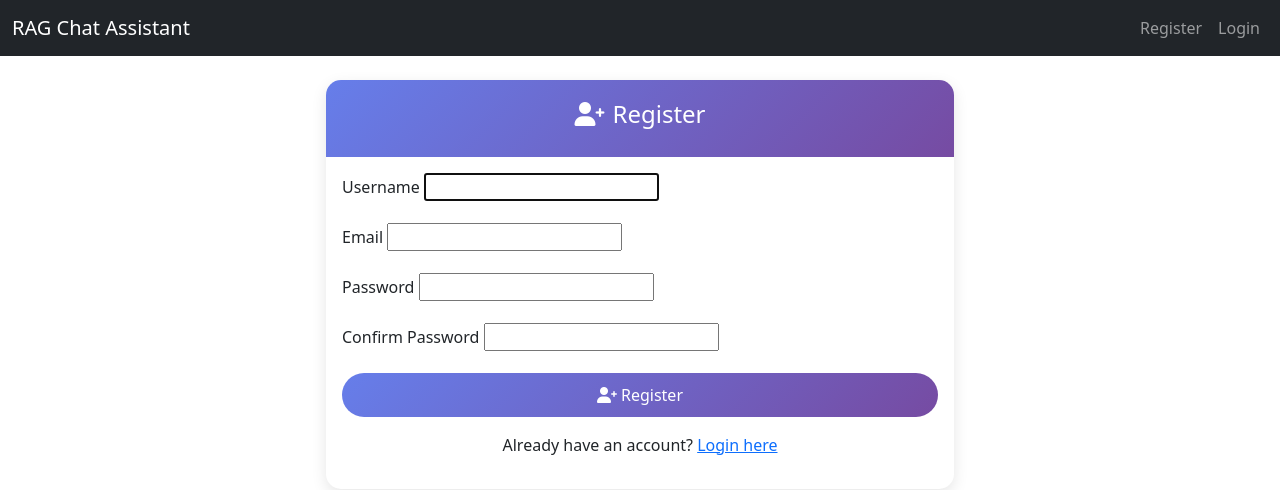
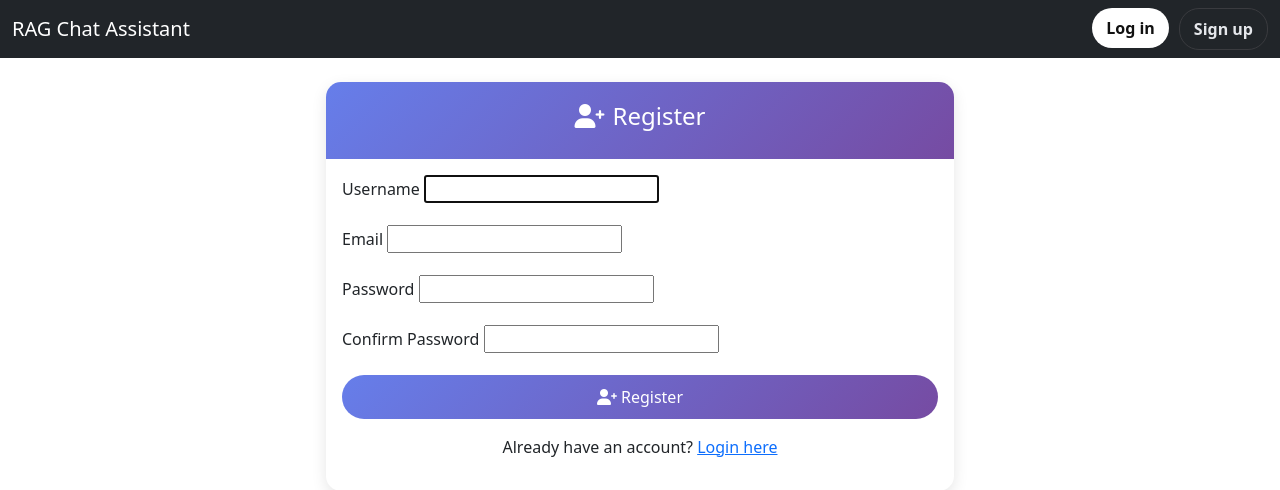
Before and after one commit to Shrvaani/RAG_Chat_Assistant_Django, a Django app: page /accounts/register/ in a window 1280 px wide. Shown: the top 490 px of the page. Run offline with Django 4.2, Linux system fonts and the light colour scheme.

Commit message:
Navbar (guest): style 'Log in' and 'Sign up' as ChatGPT-like pill buttons

```diff
--- a/templates/base.html
+++ b/templates/base.html
@@ -32,11 +32,18 @@
                 </button>
                 <div class="collapse navbar-collapse" id="navbarNav">
                     <ul class="navbar-nav ms-auto">
+                        <style>
+                          .pill-btn { display:inline-block; padding:8px 14px; border-radius:20px; font-weight:600; text-decoration:none; margin-left:10px; }
+                          .pill-login { background:#fff; color:#111; }
+                          .pill-login:hover { filter:brightness(0.95); color:#111; }
+                          .pill-signup { background:transparent; color:#e5e7eb; border:1px solid #3a3b3f; }
+                          .pill-signup:hover { background:#27292d; color:#fff; border-color:#4b4f56; }
+                        </style>
                         <li class="nav-item">
-                            <a class="nav-link" href="{% url 'accounts:register' %}">Register</a>
+                            <a class="pill-btn pill-login" href="{% url 'accounts:login' %}">Log in</a>
                         </li>
                         <li class="nav-item">
-                            <a class="nav-link" href="{% url 'accounts:login' %}">Login</a>
+                            <a class="pill-btn pill-signup" href="{% url 'accounts:register' %}">Sign up</a>
                         </li>
                     </ul>
                 </div>
```
